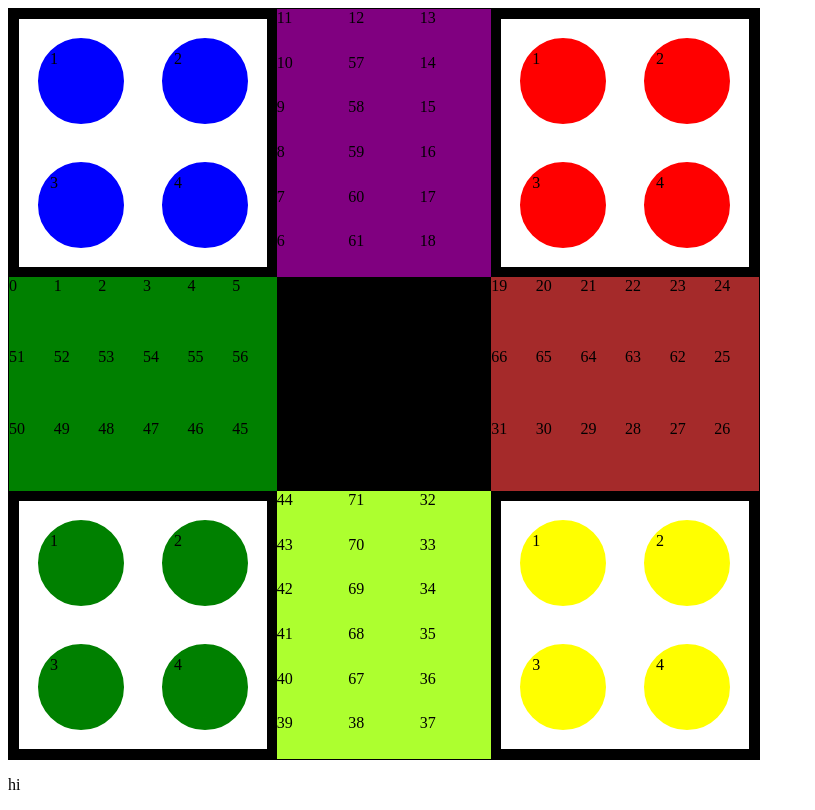
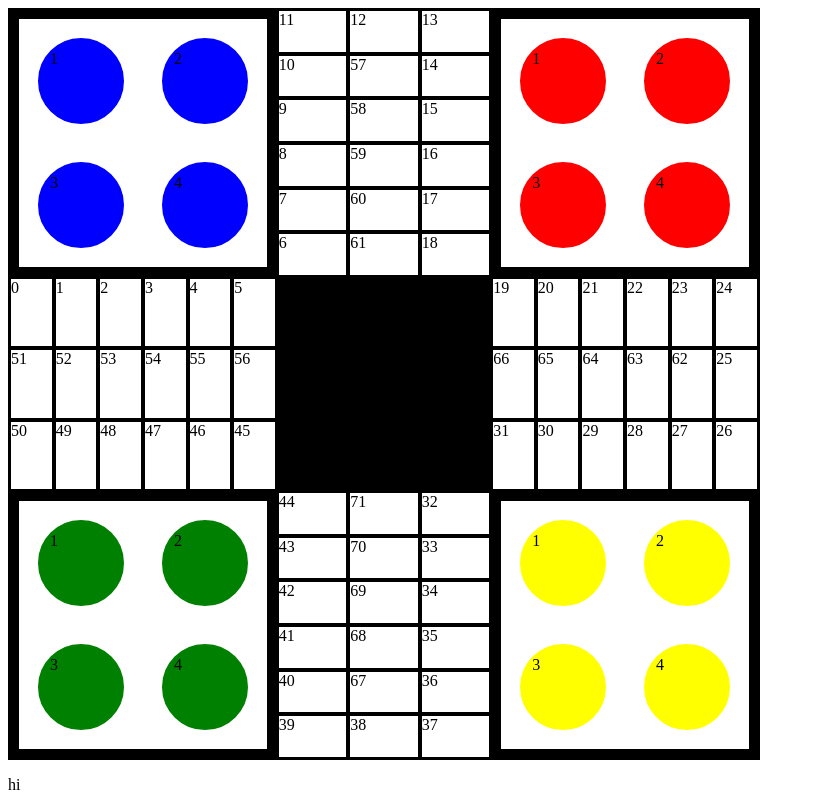
Before and after one commit to JamesOnwordi/African-Ludo, a plain HTML site: page index.html in a window 1280 px wide. Shown: the whole page, without its empty margins (0-815 px from the left). Drawn offline with Linux system fonts and the light colour scheme.

Commit message:
slight bug fix

```diff
--- a/css/style.css
+++ b/css/style.css
@@ -47,23 +47,18 @@
     border: 10px solid black;
 }
 #path1{
-
-    background-color:purple;
     grid-row-start: 1;
     grid-column-start: 2;
 }
 #path2{
-    background-color:green;
     grid-row-start: 2;
     grid-column-start: 1;
 }
 #path3{
-    background-color: brown;
     grid-row-start: 2;
     grid-column-start: 3;
 }
 #path4{
-    background-color:greenyellow;
 }
 #endZone{
     background-color:black;
@@ -116,3 +111,6 @@
     height: 10px;
 
 }
+.road{
+    border: 2px solid black;
+}
--- a/index.html
+++ b/index.html
@@ -37,97 +37,97 @@
                 <div id="endZone"></div>
 
                 <div id="path1" class="pathway1" >
-                    <div id="box11">11</div>
-                    <div id="box12">12</div>
-                    <div id="box13">13</div>
-                    <div id="box10">10</div>
-                    <div id="box57">57</div>
-                    <div id="box14">14</div>
-                    <div id="box9">9</div>
-                    <div id="box58">58</div>
-                    <div id="box15">15</div>
-                    <div id="box8">8</div>
-                    <div id="box59">59</div>
-                    <div id="box16">16</div>
-                    <div id="box7">7</div>
-                    <div id="box60">60</div>
-                    <div id="box17">17</div>
-                    <div id="box6">6</div>
-                    <div id="box61">61</div>
-                    <div id="box18">18</div>
+                    <div class="road" id="box11">11</div>
+                    <div class="road" id="box12">12</div>
+                    <div class="road" id="box13">13</div>
+                    <div class="road" id="box10">10</div>
+                    <div class="road" id="box57">57</div>
+                    <div class="road" id="box14">14</div>
+                    <div class="road" id="box9">9</div>
+                    <div class="road" id="box58">58</div>
+                    <div class="road" id="box15">15</div>
+                    <div class="road" id="box8">8</div>
+                    <div class="road" id="box59">59</div>
+                    <div class="road" id="box16">16</div>
+                    <div class="road" id="box7">7</div>
+                    <div class="road" id="box60">60</div>
+                    <div class="road" id="box17">17</div>
+                    <div class="road" id="box6">6</div>
+                    <div class="road" id="box61">61</div>
+                    <div class="road" id="box18">18</div>
                 </div>
                 <div id="path2" class="pathway2">
-                    <div id="box0">0</div>
-                    <div id="box1">1</div>
-                    <div id="box2">2</div>
-                    <div id="box3">3</div>
-                    <div id="box4">4</div>
-                    <div id="box5">5</div>
-                    <div id="box51">51</div>
-                    <div id="box52">52</div>
-                    <div id="box53">53</div>
-                    <div id="box54">54</div>
-                    <div id="box55">55</div>
-                    <div id="box56">56</div>
-                    <div id="box50">50</div>
-                    <div id="box49">49</div>
-                    <div id="box48">48</div>
-                    <div id="box47">47</div>
-                    <div id="box46">46</div>
-                    <div id="box45">45</div>
-                    <!-- <div id="box1">19</div>
+                    <div class="road" id="box0">0</div>
+                    <div class="road" id="box1">1</div>
+                    <div class="road" id="box2">2</div>
+                    <div class="road" id="box3">3</div>
+                    <div class="road" id="box4">4</div>
+                    <div class="road" id="box5">5</div>
+                    <div class="road" id="box51">51</div>
+                    <div class="road" id="box52">52</div>
+                    <div class="road" id="box53">53</div>
+                    <div class="road" id="box54">54</div>
+                    <div class="road" id="box55">55</div>
+                    <div class="road" id="box56">56</div>
+                    <div class="road" id="box50">50</div>
+                    <div class="road" id="box49">49</div>
+                    <div class="road" id="box48">48</div>
+                    <div class="road" id="box47">47</div>
+                    <div class="road" id="box46">46</div>
+                    <div class="road" id="box45">45</div>
+                    <!-- <div class="road" id="box1">19</div>
 
-                    <div id="box26">26</div>
-                    <div id="box27">27</div>
-                    <div id="box28">28</div>
-                    <div id="box29">29</div>
-                    <div id="box30">30</div>
-                    <div id="box31">31</div>
-                    <div id="box32">32</div>
-                    <div id="box33">33</div>
-                    <div id="box34">34</div>
-                    <div id="box35">35</div>
-                    <div id="box36">36</div> -->
+                    <div class="road" id="box26">26</div>
+                    <div class="road" id="box27">27</div>
+                    <div class="road" id="box28">28</div>
+                    <div class="road" id="box29">29</div>
+                    <div class="road" id="box30">30</div>
+                    <div class="road" id="box31">31</div>
+                    <div class="road" id="box32">32</div>
+                    <div class="road" id="box33">33</div>
+                    <div class="road" id="box34">34</div>
+                    <div class="road" id="box35">35</div>
+                    <div class="road" id="box36">36</div> -->
                 </div>
                 <div id="path3" class="pathway2">
-                    <div id="box19">19</div>
-                    <div id="box20">20</div>
-                    <div id="box21">21</div>
-                    <div id="box22">22</div>
-                    <div id="box23">23</div>
-                    <div id="box24">24</div>
-                    <div id="box66">66</div>
-                    <div id="box65">65</div>
-                    <div id="box64">64</div>
-                    <div id="box63">63</div>
-                    <div id="box62">62</div>
-                    <div id="box25">25</div>
-                    <div id="box31">31</div>
-                    <div id="box30">30</div>
-                    <div id="box29">29</div>
-                    <div id="box28">28</div>
-                    <div id="box27">27</div>
-                    <div id="box26">26</div>
+                    <div class="road" id="box19">19</div>
+                    <div class="road" id="box20">20</div>
+                    <div class="road" id="box21">21</div>
+                    <div class="road" id="box22">22</div>
+                    <div class="road" id="box23">23</div>
+                    <div class="road" id="box24">24</div>
+                    <div class="road" id="box66">66</div>
+                    <div class="road" id="box65">65</div>
+                    <div class="road" id="box64">64</div>
+                    <div class="road" id="box63">63</div>
+                    <div class="road" id="box62">62</div>
+                    <div class="road" id="box25">25</div>
+                    <div class="road" id="box31">31</div>
+                    <div class="road" id="box30">30</div>
+                    <div class="road" id="box29">29</div>
+                    <div class="road" id="box28">28</div>
+                    <div class="road" id="box27">27</div>
+                    <div class="road" id="box26">26</div>
                 </div>
                 <div id="path4" class="pathway1">
-                    <div id="box44">44</div>
-                    <div id="box71">71</div>
-                    <div id="box32">32</div>
-                    <div id="box43">43</div>
-                    <div id="box70">70</div>
-                    <div id="box33">33</div>
-                    <div id="box42">42</div>
-                    <div id="box69">69</div>
-                    <div id="box34">34</div>
-                    <div id="box41">41</div>
-                    <div id="box68">68</div>
-                    <div id="box35">35</div>
-                    <div id="box40">40</div>
-                    <div id="box67">67</div>
-                    <div id="box36">36</div>
-                    <div id="box39">39</div>
-                    <div id="box38">38</div>
-                    <div id="box37">37</div>
+                    <div class="road" id="box44">44</div>
+                    <div class="road" id="box71">71</div>
+                    <div class="road" id="box32">32</div>
+                    <div class="road" id="box43">43</div>
+                    <div class="road" id="box70">70</div>
+                    <div class="road" id="box33">33</div>
+                    <div class="road" id="box42">42</div>
+                    <div class="road" id="box69">69</div>
+                    <div class="road" id="box34">34</div>
+                    <div class="road" id="box41">41</div>
+                    <div class="road" id="box68">68</div>
+                    <div class="road" id="box35">35</div>
+                    <div class="road" id="box40">40</div>
+                    <div class="road" id="box67">67</div>
+                    <div class="road" id="box36">36</div>
+                    <div class="road" id="box39">39</div>
+                    <div class="road" id="box38">38</div>
+                    <div class="road" id="box37">37</div>
                 </div>
             </div>
             <div id="information">
--- a/js/main.js
+++ b/js/main.js
@@ -230,19 +230,23 @@ function step2(){
             if(playerTurn.listener[0]== true){
             token1Outside()
             console.log("event 2",playerTurn.listener[0],playerTurn.move[0])
-            playerTurn.listener=[false,false,false,false]}
+            playerTurn.listener=[false,false,false,false]
+            playerTurn.move=[false,false,false,false]
+        }
         })
         document.getElementById(`${playerTurn.zone}Token2`).addEventListener("click",function(){
             if(playerTurn.listener[1]== true){
             token2Outside
             console.log("event 2",playerTurn.listener[1],playerTurn.move[1])
-            playerTurn.listener=[false,false,false,false]}
+            playerTurn.listener=[false,false,false,false]
+            playerTurn.move=[false,false,false,false]}
         })
         document.getElementById(`${playerTurn.zone}Token3`).addEventListener("click",function(){
             if(playerTurn.listener[2] ==true){
                 token3Outside
                 console.log("event 2",playerTurn.listener[2],playerTurn.move[2])
                 playerTurn.listener=[false,false,false,false]
+                playerTurn.move=[false,false,false,false]
             }
         })
         document.getElementById(`${playerTurn.zone}Token4`).addEventListener("click",function(){
@@ -250,6 +254,7 @@ function step2(){
             token4Outside
             console.log("event 2",playerTurn.listener[3],playerTurn.move[3])
             playerTurn.listener=[false,false,false,false]
+            playerTurn.move=[false,false,false,false]
             }
         })
         document.getElementById(`${playerTurn.zone}Token1`).addEventListener("click",function(){
```
